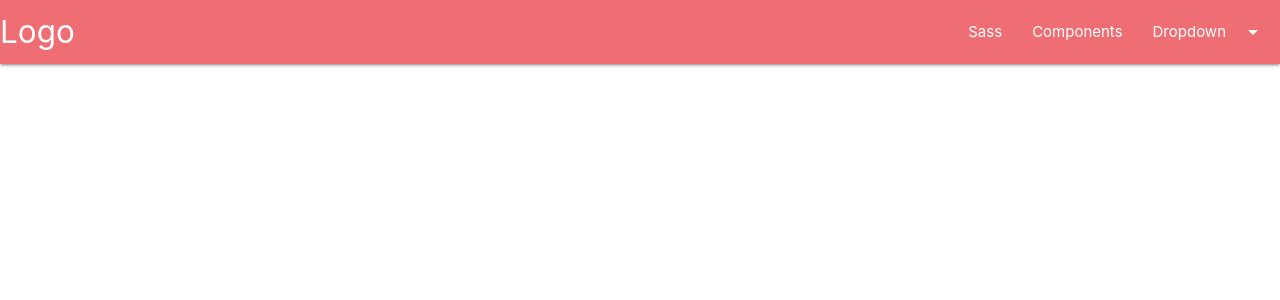
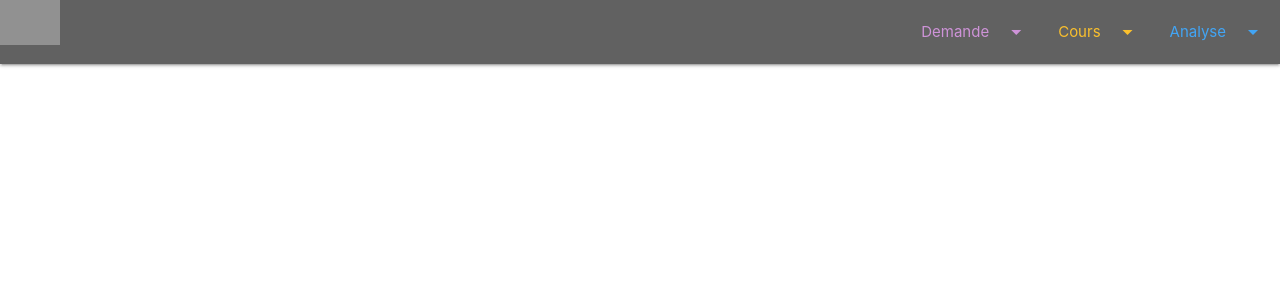
Before and after one commit to SamouelS/projet_tutorat2, a PHP site: page /projet_tutorat2/page.php in a window 1280 px wide. Shown: the top 300 px of the page. Run offline with PHP 8.4, Linux system fonts and the light colour scheme; some libraries are stand-ins or nearby versions; grey boxes are pictures that could not be loaded.

Commit message:
modif design menu

```diff
--- a/public/css/style.css
+++ b/public/css/style.css
@@ -0,0 +1,5 @@
+body{
+    background-image: url("http://localhost/projet_tutorat2/public/images/pexels-photo-160107.jpeg");
+    background-size: cover;
+    background-repeat: no-repeat;
+}
--- /dev/null
+++ b/public/js/collapsible.js
@@ -0,0 +1,3 @@
+$(document).ready(function(){
+    $('.collapsible').collapsible();
+  });
--- /dev/null
+++ b/public/js/sidenav.js
@@ -0,0 +1,3 @@
+$(document).ready(function(){
+    $('.sidenav').sidenav();
+  });
--- a/views/page.php
+++ b/views/page.php
@@ -4,31 +4,81 @@
     <meta charset="utf-8">
     <meta http-equiv="X-UA-Compatible" content="IE=edge">
     <title>Page Title</title>
+    <!-- style.css -->
     <link rel="stylesheet" href="http://localhost/projet_tutorat2/public/css/style.css">
+    <!-- icons.css -->
     <link rel="stylesheet" href="https://fonts.googleapis.com/icon?family=Material+Icons" >
+    <!-- materialize.css -->
     <link rel="stylesheet" href="http://localhost/projet_tutorat2/public/css/materialize.css">
+    <!-- jquery.js -->
     <script src="https://code.jquery.com/jquery-1.9.1.min.js"></script>
+    <!-- materialize.js -->
     <script src="http://localhost/projet_tutorat2/public/js/materialize.js"></script>
+    <!-- dropdown.js -->
     <script src="http://localhost/projet_tutorat2/public/js/dropdown.js"></script>
+    <!-- dropdown.js -->
+    <script src="http://localhost/projet_tutorat2/public/js/sidenav.js"></script>
+    <!-- collapsible.js -->
+    <script src="http://localhost/projet_tutorat2/public/js/collapsible.js"></script>
 </head>
 <body>
     <!-- Dropdown Structure -->
-<ul id="dropdown1" class="dropdown-content">
+<ul id="dropdownDemande" class="dropdown-content">
+  <li><a href="#!">Faire une demande</a></li>
+  <li class="divider"></li>
+  <li><a href="#!">Afficher les demandes</a></li>
+</ul>
+
+<!-- Dropdown Structure -->
+<ul id="dropdownCours" class="dropdown-content">
+  <li><a href="#!">Créer un cours</a></li>
+  <li class="divider"></li>
+  <li><a href="#!">Afficher les cours</a></li>
+</ul>
+
+<!-- Dropdown Structure -->
+<ul id="dropdownAnalayse" class="dropdown-content">
   <li><a href="#!">one</a></li>
   <li><a href="#!">two</a></li>
   <li class="divider"></li>
   <li><a href="#!">three</a></li>
 </ul>
+
+<!-- navbar content here  -->
+<ul id="slide-out" class="sidenav">
+  <ul class="collapsible">
+    <li>
+      <div class="collapsible-header"><i class="material-icons">filter_drama</i>Demande</div>
+      <div class="collapsible-body valign center"><a href="#!">Faire une demande</a></div>
+      <div class="collapsible-body valign center"><a href="#!">Afficher les demandes</a></div>
+    </li>
+    <li>
+      <div class="collapsible-header"><i class="material-icons">place</i>Cours</div>
+      <div class="collapsible-body valign center"><a href="#!">Créer un cours</a></div>
+      <div class="collapsible-body valign center"><a href="#!">Afficher les cours</a></div>
+    </li>
+    <li>
+      <div class="collapsible-header"><i class="material-icons">whatshot</i>Analyse</div>
+      <div class="collapsible-body valign center"><a href="#!">Annalyse 1</a></div>
+    </li>
+  </ul>
+
+
+</ul>
+
+
 <nav>
-  <div class="nav-wrapper">
-    <a href="#!" class="brand-logo">Logo</a>
+  <div class="nav-wrapper grey darken-2">
+    <a href="#!" class="brand-logo"><img class="materialboxed" width="60" src="http://localhost/projet_tutorat2/public/images/logo.png"></a>
+    <a href="#" data-target="slide-out" class="sidenav-trigger"><i class="material-icons">menu</i></a>
     <ul class="right hide-on-med-and-down">
-      <li><a href="#">Sass</a></li>
-      <li><a href="#">Components</a></li>
-      <!-- Dropdown Trigger -->
-      <li><a class="dropdown-button" href="#!" data-target="dropdown1">Dropdown<i class="material-icons right">arrow_drop_down</i></a></li>
+    <!-- Dropdown Trigger -->
+      <li><a class="dropdown-button" data-target="dropdownDemande"><span class="purple-text text-lighten-3">Demande</span><i class="material-icons purple-text text-lighten-3 right">arrow_drop_down</i></a></li>
+      <li><a class="dropdown-button" data-target="dropdownCours"><span class="yellow-text text-darken-2">Cours</span> <i class="material-icons yellow-text text-darken-2 right">arrow_drop_down</i></a></li>
+      <li><a class="dropdown-button" data-target="dropdownAnalayse"><span class="blue-text text text-lighten-1">Analyse</span> <i class="material-icons blue-text text-lighten-1 right ">arrow_drop_down</i></a></li>
     </ul>
   </div>
 </nav>
+<div class="bg"></div>
 </body>
 </html>
```
Also changed, not shown: public/js/dropdown.js (+6 -1 lines), public/images/background.jpeg (added), public/images/background.jpg (added), public/images/logo.png (added), public/images/office.jpg (added), public/images/pexels-photo-160107.jpeg (added), public/images/pexels-photo-218983.jpeg (added), public/images/user.jpg (added).
